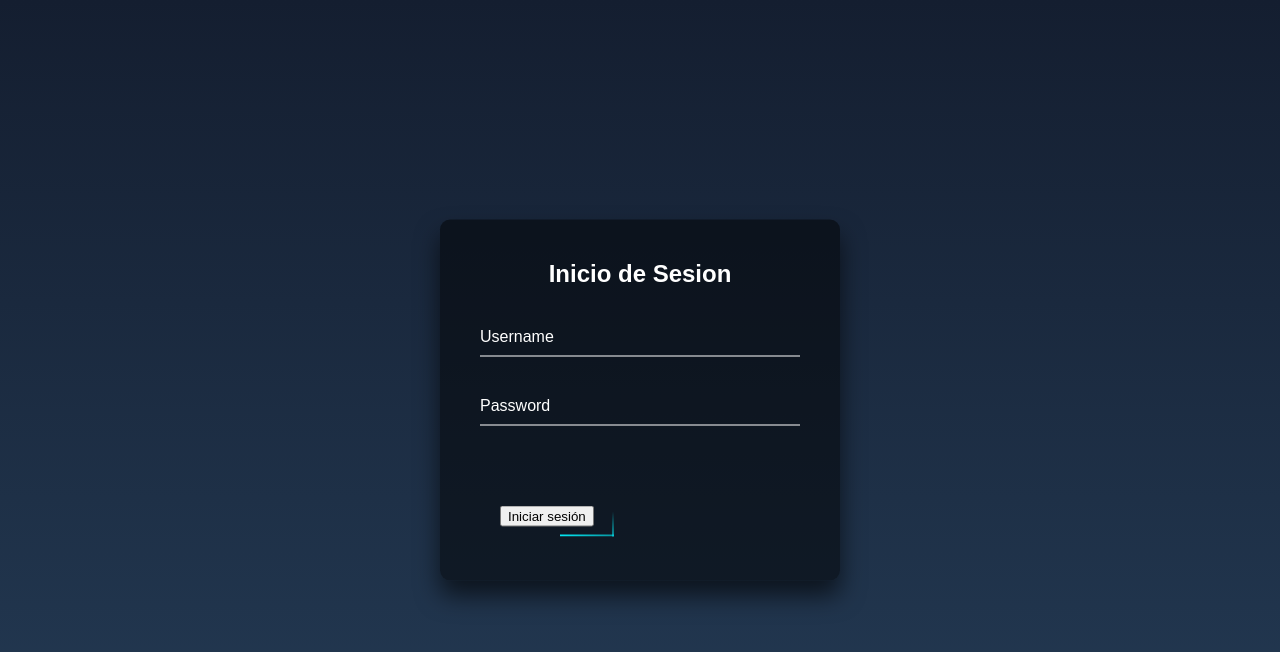
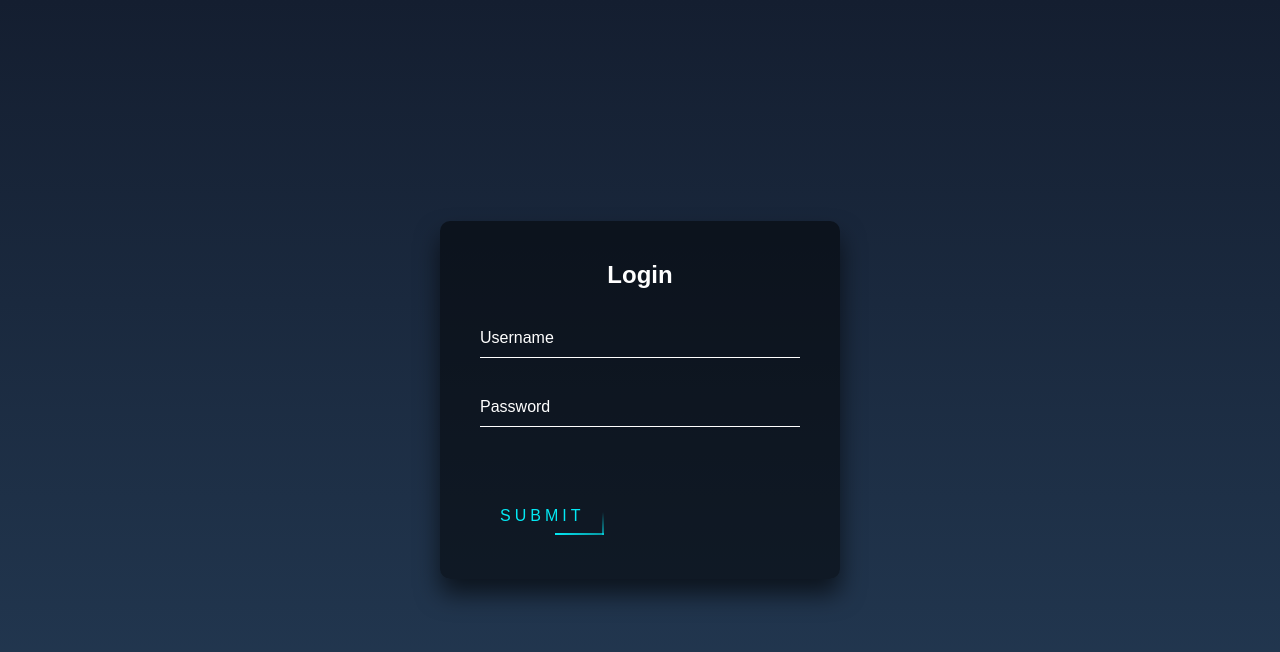
Before and after one commit to PabloTicci/ElVigiaWeb, a PHP site: page /login.php in a window 1280 px wide. Shown: the top 652 px of the page. Run offline with PHP 8.4, Linux system fonts and the light colour scheme.

Commit message:
Edicion Boton Login #5

```diff
--- a/login.php
+++ b/login.php
@@ -1,37 +1,35 @@
 <?php
     include("referencias/login.php");
 ?>
-
-
 <!DOCTYPE html>
 <html lang="en">
 <head>
     <meta charset="UTF-8">
     <meta http-equiv="X-UA-Compatible" content="IE=edge">
     <meta name="viewport" content="width=device-width, initial-scale=1.0">
-    <title>Iniciar Sesion</title>
+    <title>Login Form </title>
     <link rel="stylesheet" href="css/login.css">
 
 </head>
 <body>
     <div class="login-box">
-        <h2>Inicio de Sesion</h2>
+        <h2>Login</h2>
         <form method = "post" action="login.php">
             <div class="user-box">
-                <input type="text" name="usuario" required>
+                <input type="text" name="usuario" required="">
                 <label for="usuario">Username</label>
             </div>
             <div class="user-box">
-                <input type="password" name="clave" required>
+                <input type="password" name="clave" required="">
                 <label for="clave">Password</label>
             </div>
             <!--<input type="submit" value="Iniciar sesión">-->
-            <a href="upload.php">
+            <a href="upload.ph">
                 <span></span>
                 <span></span>
                 <span></span>
                 <span></span>
-                <input type="submit" value="Iniciar sesión">
+                Submit
             </a>
         </form>
     </div>
```
